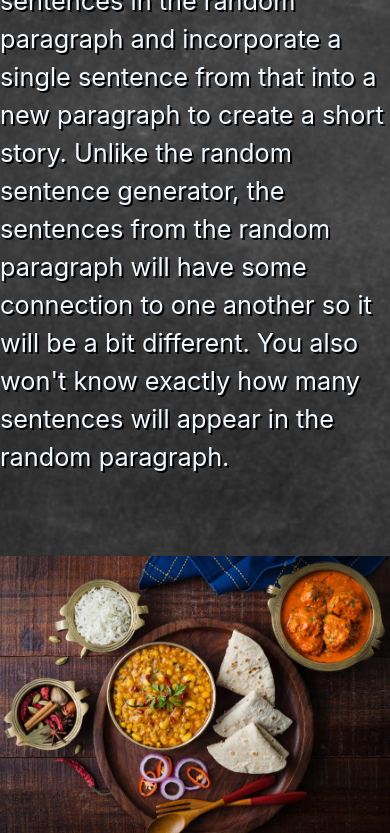
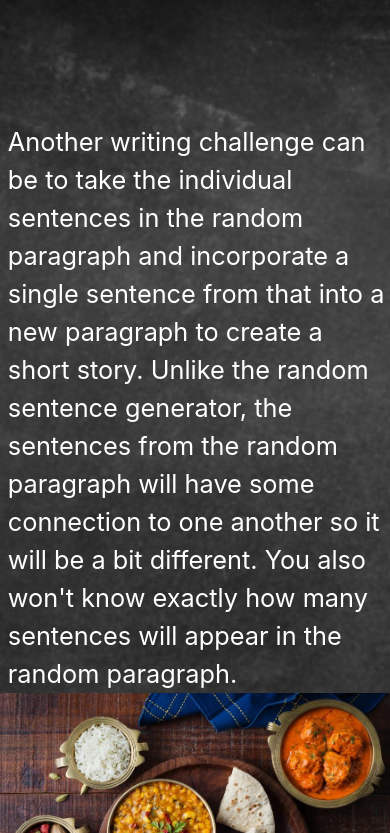
Before and after one commit to mrchocha/betaburungaibeta, a PHP site: page /trial2.html in a window 390 px wide; the page is wider, and only the part inside the window is pictured. Shown: the part 3513-4346 px from the top of that part. Run offline with PHP 8.4, Linux system fonts and the light colour scheme.

Commit message:
Update trial_style.css

```diff
--- a/CSS/trial_style.css
+++ b/CSS/trial_style.css
@@ -167,43 +168,26 @@ nav .navbar-nav li a {
     font-size: 2vh;
 }
 
-#Contact,
-.infocontact {
-    background-color: black !important;
-    width: 100%;
-    text-align: left;
-    color: white;
-    padding-top: 30px;
-    size: 1.5vh;
-    overflow-x: hidden;
-}
-
 .desc-info1,
 .desc-info2,
 .desc-info3,
-.desc-info4 {
-    height: 40%;
+.desc-info4,
+.impact-info {
+    padding-top: 15vh;
+    min-height: 80vh;
     margin-top: 5px;
-    min-height: 40em;
-    color: aliceblue;
+    color: white;
+    position: relative;
+    font-size: 3vh;
 }
 
 .desc-text1,
-.desc-text3 {
-    font-size: 3vh;
-    margin-top: 4px;
-    margin-left: 4px;
-    align-items: center;
-    text-shadow: 2px 2px black;
-}
-
+.desc-text3,
 .desc-text2,
 .desc-text4 {
-    font-size: 3vh;
-    margin-top: 4px;
-    margin-right: 4px;
-    align-items: center;
-    text-shadow: 2px 2px black;
+    margin-top: 5px;
+    height: 50%;
+    padding-left: 2vw;
 }
 
 .desc-info1,
@@ -218,15 +202,9 @@ nav .navbar-nav li a {
     background-size: cover;
 }
 
-.col-sm {
-    margin-top: 5em;
-}
-
 .col-sm>img {
     height: 100% !important;
     width: 100% !important;
-    max-height: 400px;
-    /* border-radius: 50%;*/
 }
 
 #table-certi {
```
Also changed, not shown: other parts of CSS/trial_style.css (+38 -6 lines).
